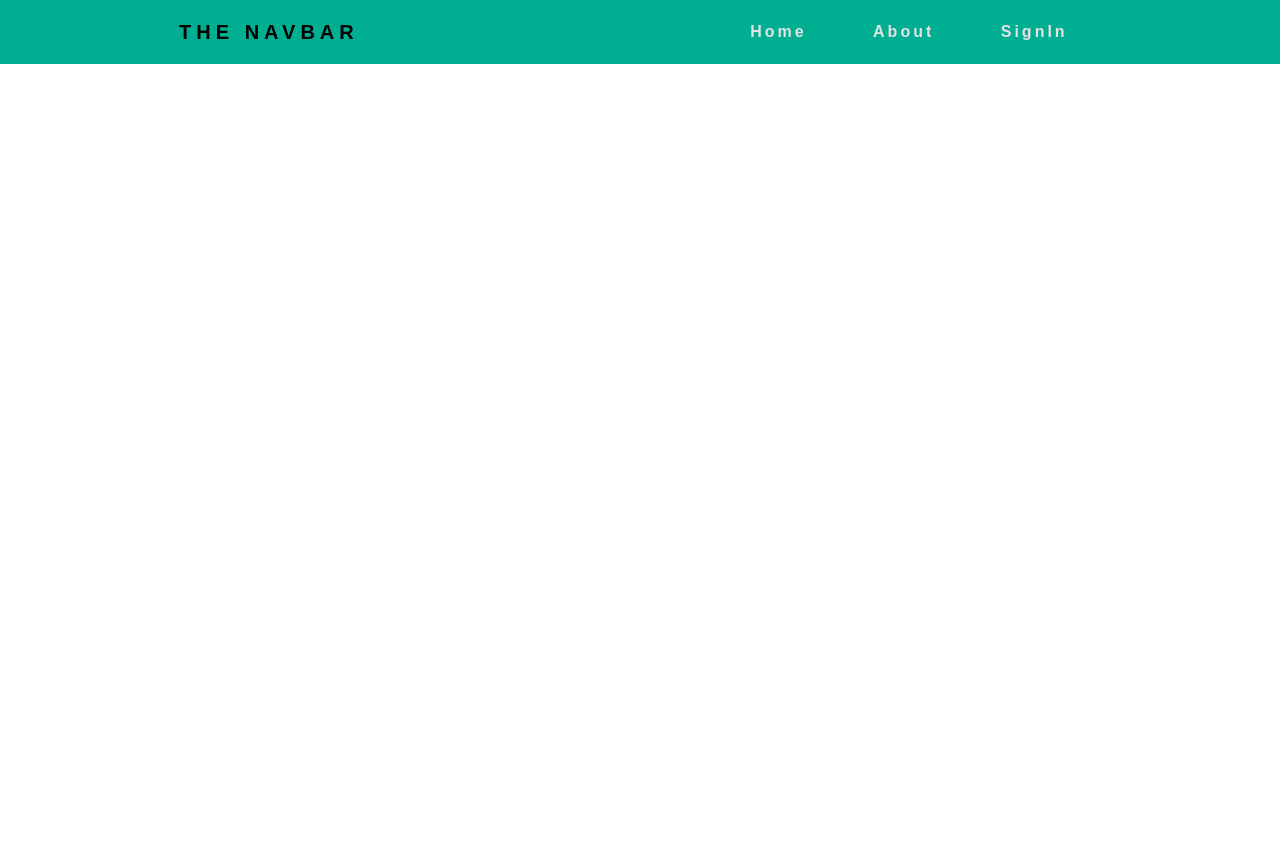
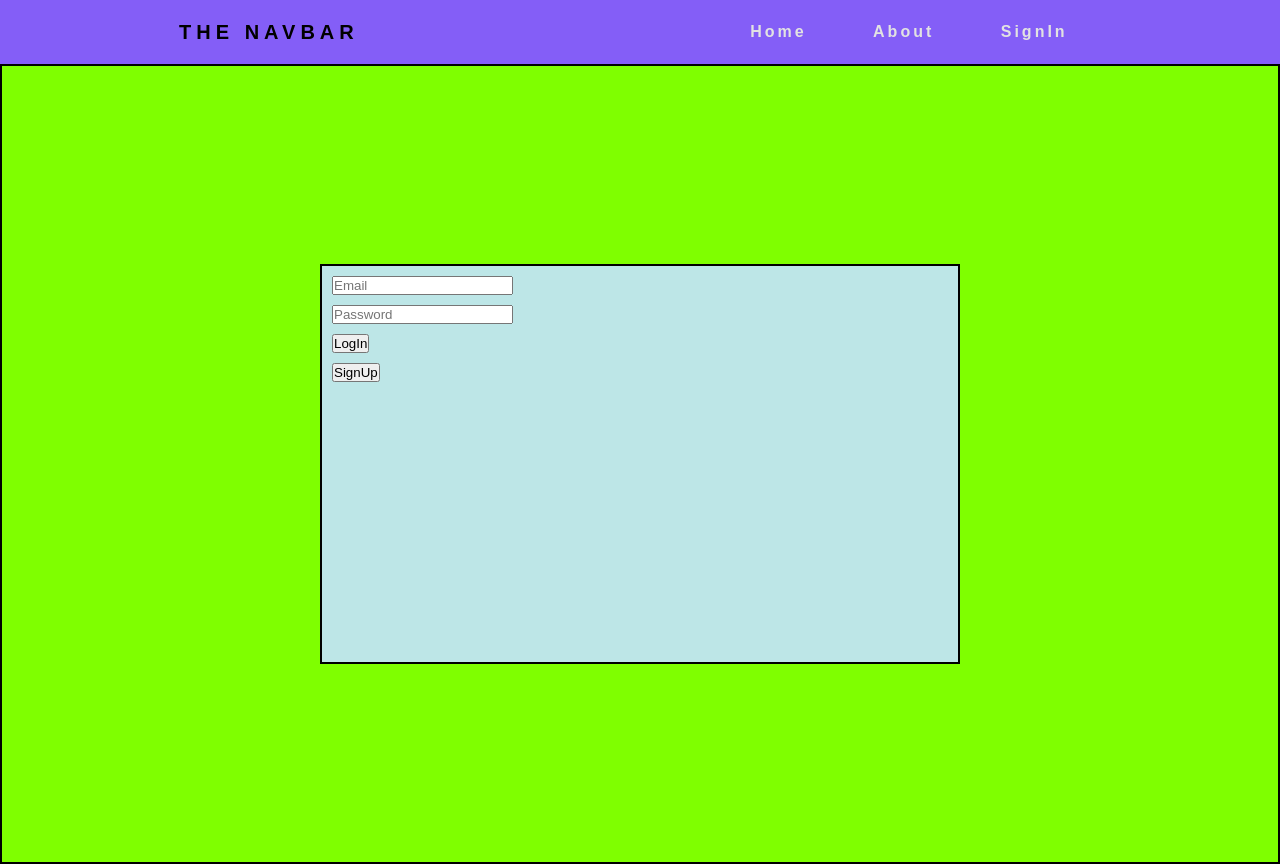
Before and after one commit to sushantbasak/Analectica-Front-End-, a React (Create React App) app: page /login in a window 1280 px wide. Before the commit the page ends 800 px from the top, so only its background shows below. Built offline with nearby package versions, Linux system fonts and the light colour scheme.

Commit message:
Login form bootstrapped

```diff
--- a/package.json
+++ b/package.json
@@ -44,7 +44,7 @@
   "devDependencies": {},
   "repository": {
     "type": "git",
-    "url": "git+https://github.com/sushantbasak/Analectica-Front-End-.git"
+    "url": "http://localhost:3000/"
   },
   "author": "Sushant",
   "license": "ISC",
--- a/src/App.js
+++ b/src/App.js
@@ -2,6 +2,7 @@ import Home from "./Pages/Home/Home";
 import About from "./Pages/About/About";
 import Login from "./Pages/Login/Login";
 import Register from "./Pages/Register/Register";
+import NotFound from "./Pages/Not Found/NotFound";
 import { Switch, Route } from "react-router-dom";
 import Nav from "./Container/Nav/Nav";
 
@@ -12,8 +13,9 @@ export default function App() {
       <Switch>
         <Route exact path="/" component={Home} />
         <Route path="/about" component={About} />
-        <Route path="/users/login" component = {Login} />
-        <Route path="/users/register" component = {Register} />
+        <Route path="/login" component = {Login} />
+        <Route path="/register" component = {Register} />
+        <Route path="*" component={NotFound} />
       </Switch>
     </>
   );
--- a/src/Container/Nav/Nav.module.css
+++ b/src/Container/Nav/Nav.module.css
@@ -10,7 +10,7 @@
     justify-content: space-around;
     align-items: center;
     min-height: 8vh;
-    background-color: #00af91;
+    background-color:#845ef7;
   }
 
   .logo {
--- a/src/Pages/Login/Login.js
+++ b/src/Pages/Login/Login.js
@@ -1,9 +1,107 @@
-import React from 'react'
+import React ,{useState} from 'react';
+import classes from './Login.module.css';
 
 export default function Login() {
+    const [formData,formUpdate] = useState({email : "", password : ""});
+    const [error,errorChange] = useState([]);
+
+    const handleValidation = () => {
+        let validform = true;
+        let errors = [];
+
+        //Email
+        if(!formData["email"]){
+            validform = false;
+            errors.push("Email must not be empty")
+         }
+
+         else if(typeof formData["email"] !== "undefined"){
+            let lastAtPos = formData["email"].lastIndexOf('@');
+            let lastDotPos = formData["email"].lastIndexOf('.');
+
+            if (!(lastAtPos < lastDotPos && lastAtPos > 0 && formData["email"].indexOf('@@') == -1 && lastDotPos > 2 && (formData["email"].length - lastDotPos) > 2)) {
+               validform = false;
+               errors.push("Not a valid email")
+             }
+        }
+
+         //Password
+         if(!formData["password"]){
+            validform = false;
+            errors.push("Password cannot be empty");
+         }
+         else if(formData["password"].length < 6){
+             validform = false;
+             errors.push("Invalid Password length");
+         }
+
+        errorChange(errors)
+
+        return validform;
+    }
+
+    const handleSubmit = (event) => {
+        console.log("fs")
+        event.preventDefault();
+       let p= handleValidation();
+        if(p){
+            alert("Form submitted successfully");
+        }
+        else{
+            let count=0;
+
+            alert(
+                "Errors are as follows \n"+
+                error.map(data => {
+                    count++;
+                    return (count + " " + data + "\n") ;
+                })
+            )
+        }
+    }
+
+    const handleChange = e => {
+        const { name, value } = e.target;
+        formUpdate(prevState => ({
+            ...prevState,
+            [name]: value
+        }));
+    };
     return (
-        <div>
-            Login Page reached
+        <div className={classes.big}>
+            <form className={classes.Container} onSubmit={handleSubmit}>
+                {/* <div>{formData.email}</div> */}
+                <input
+                type="email"
+                name="email"
+                value={formData.email}
+                onChange={handleChange}
+                placeholder="Email"
+                className={classes.input}
+                // required
+                />
+
+                <input
+                type="password"
+                name="password"
+                value={formData.password}
+                onChange={handleChange}
+                placeholder="Password"
+                className={classes.input}
+                // required
+                />
+
+                <button
+                type="submit"
+                className={classes.input}>
+                    LogIn
+                </button>
+
+                <button
+                className={classes.input}>
+                    SignUp
+                </button>
+            </form>
         </div>
     )
 }
--- a/src/Pages/Login/Login.module.css
+++ b/src/Pages/Login/Login.module.css
@@ -0,0 +1,19 @@
+.big{
+    border: 2px solid black;
+    display: flex;
+    align-items: center;
+    justify-content: center;
+    background-color: chartreuse;
+    height: 100vh;
+    width: 100vw;
+}
+.Container{
+    height: 50vh;
+    width: 50vw;
+    border: 2px solid black;
+    background-color: rgb(189, 230, 231,1);
+}
+.input{
+    display: block;
+    margin: 10px;
+}
--- /dev/null
+++ b/src/Pages/Not Found/NotFound.js
@@ -0,0 +1,9 @@
+import React from 'react'
+
+export default function NotFound() {
+    return (
+        <div>
+            Page not Found
+        </div>
+    )
+}
```
Also changed, not shown: src/Pages/Not Found/NotFound.module.css (added), 1 other file (tests, documents, lock files or other folders).
